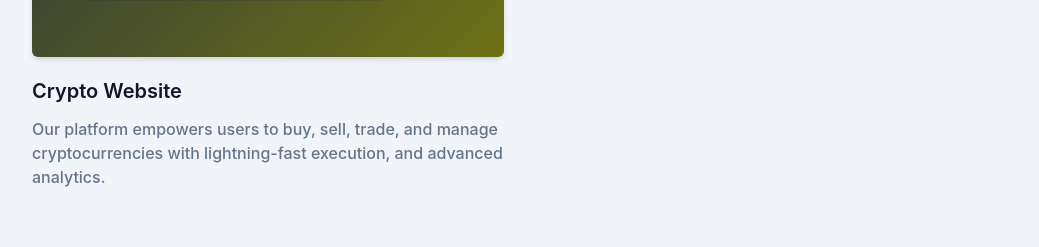
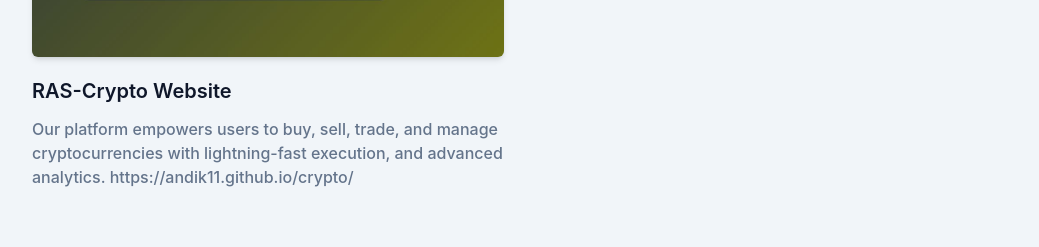
Before and after one commit to andik11/andik11.github.io, a website: page index.html in a window 1280 px wide. Shown: the part 3314-3561 px from the top of the page, without its empty margins (120-1159 px from the left). Drawn offline with Linux system fonts and the light colour scheme.

Commit message:
Update index.html

```diff
--- a/index.html
+++ b/index.html
@@ -244,8 +244,8 @@
                     <div class="rounded-md shadow-md overflow-hidden">
                         <img src="dist/img/portfolio/13.jpg" alt="Pulsa" width="w-full">
                     </div>
-                    <h3 class="font-semibold text-xl text-dark mt-5 mb-3 dark:text-white">Crypto Website</h3>
-                    <p class="font-medium text-base text-secondary">Our platform empowers users to buy, sell, trade, and manage cryptocurrencies with lightning-fast execution, and advanced analytics.</p>
+                    <h3 class="font-semibold text-xl text-dark mt-5 mb-3 dark:text-white">RAS-Crypto Website</h3>
+                    <p class="font-medium text-base text-secondary">Our platform empowers users to buy, sell, trade, and manage cryptocurrencies with lightning-fast execution, and advanced analytics. https://andik11.github.io/crypto/</p>
                 </div>
 
 
```
